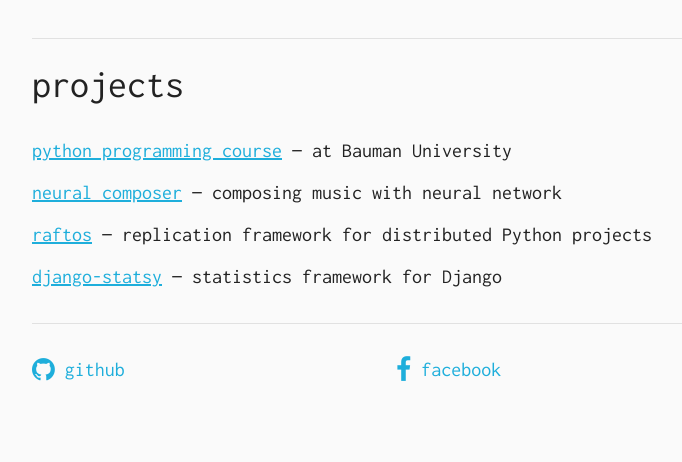
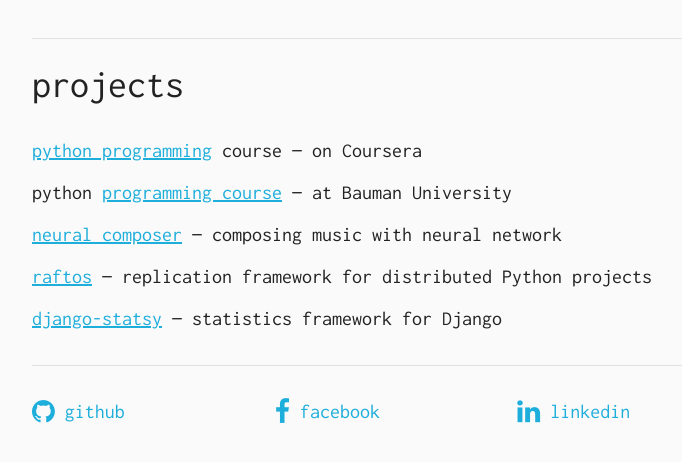
Before and after one commit to fata1ex/zhebrak.io, a Django app: page / in a window 1280 px wide. Shown: the part 322-784 px from the top of the page, without its empty margins (258-940 px from the left). Run offline with Django 3.2, Linux system fonts and the light colour scheme; some libraries are stand-ins or nearby versions.

Commit message:
upd projects

```diff
--- a/templates/index.html
+++ b/templates/index.html
@@ -135,7 +135,10 @@
             </div>
             <ul class="list">
                 <li class="project">
-                    <a target="_blank" href="https://github.com/park-python">python programming course</a> — at Bauman University
+                    <a target="_blank" href="https://www.coursera.org/learn/programming-in-python/">python programming</a> course — on Coursera
+                </li>
+                <li class="project">
+                    python <a target="_blank" href="https://github.com/park-python">programming course</a> — at Bauman University
                 </li>
                 <li class="project">
                     <a href="/composer/">neural composer</a> — composing music with neural network
@@ -151,11 +154,14 @@
 
         <hr/>
         <div class="contacts row">
-            <div class="one-half column github">
+            <div class="one-third column github">
                 <a target="_blank" href="https://github.com/zhebrak?tab=repositories"><i class="fa fa-github fa-lg"></i>github</a>
             </div>
-            <div class="one-half column facebook">
+            <div class="one-third column facebook">
                 <a target="_blank" href="https://www.facebook.com/alexander.zhebrak"><i class="fa fa-facebook fa-lg"></i>facebook</a>
+            </div>
+            <div class="one-third column linkedin">
+                <a target="_blank" href="https://linkedin.com/in/zhebrak/"><i class="fa fa-linkedin fa-lg"></i>linkedin</a>
             </div>
         </div>
     </div>
```
